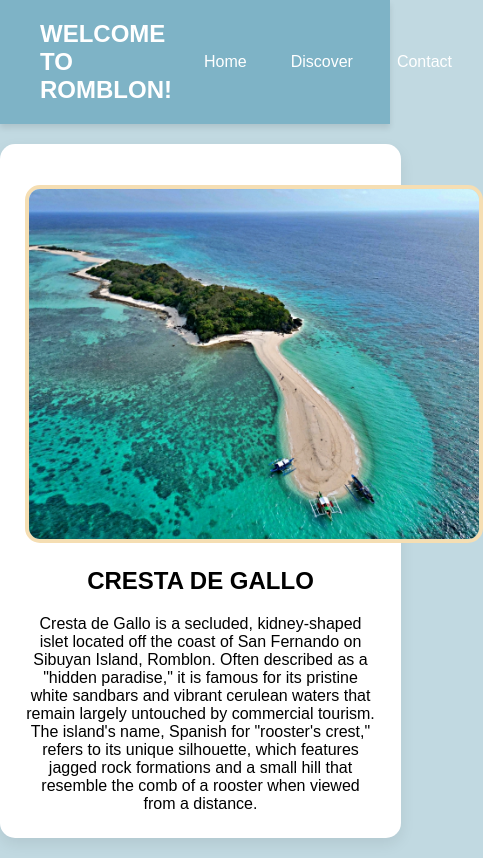
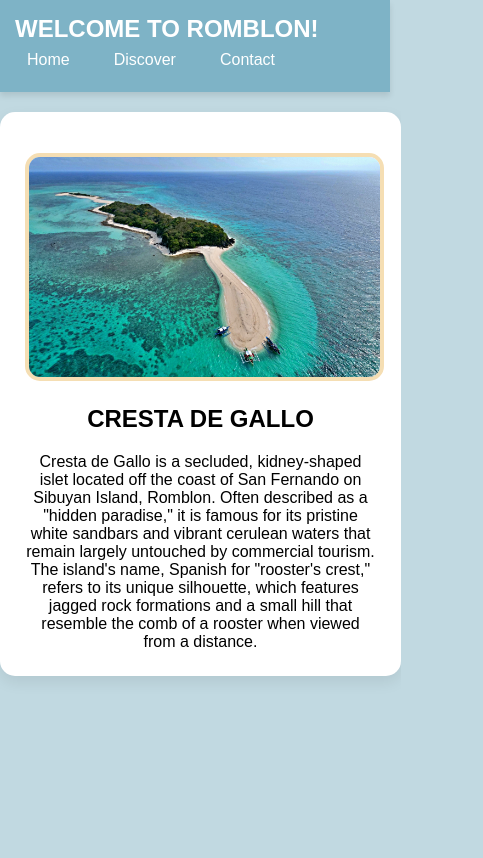
Before and after one commit to Micchiato08/Romblon, a plain HTML site: page WEBSITE_MARQUEZ_MICHAELANGELO & MESANA_JANINE/cresta.html in a window 390 px wide. Shown: the whole page, 483 px wide, since content can reach past the window. Drawn offline with Linux system fonts and the light colour scheme.

Commit message:
Enhance cresta.html with responsive design
Added media query for responsive design and improved styling.

```diff
--- a/WEBSITE_MARQUEZ_MICHAELANGELO & MESANA_JANINE/cresta.html
+++ b/WEBSITE_MARQUEZ_MICHAELANGELO & MESANA_JANINE/cresta.html
@@ -91,6 +91,17 @@
       nav a:active {
         background-color: #333;
         color: #fff;}
+         @media (max-width: 600px) {
+        .gallery {
+          width: 100%;
+          height: auto;
+        }
+        header {
+          flex-direction: column;
+          align-items: flex-start;
+          padding: 15px;
+        }
+      }
 
   </style>
   <body>
```
